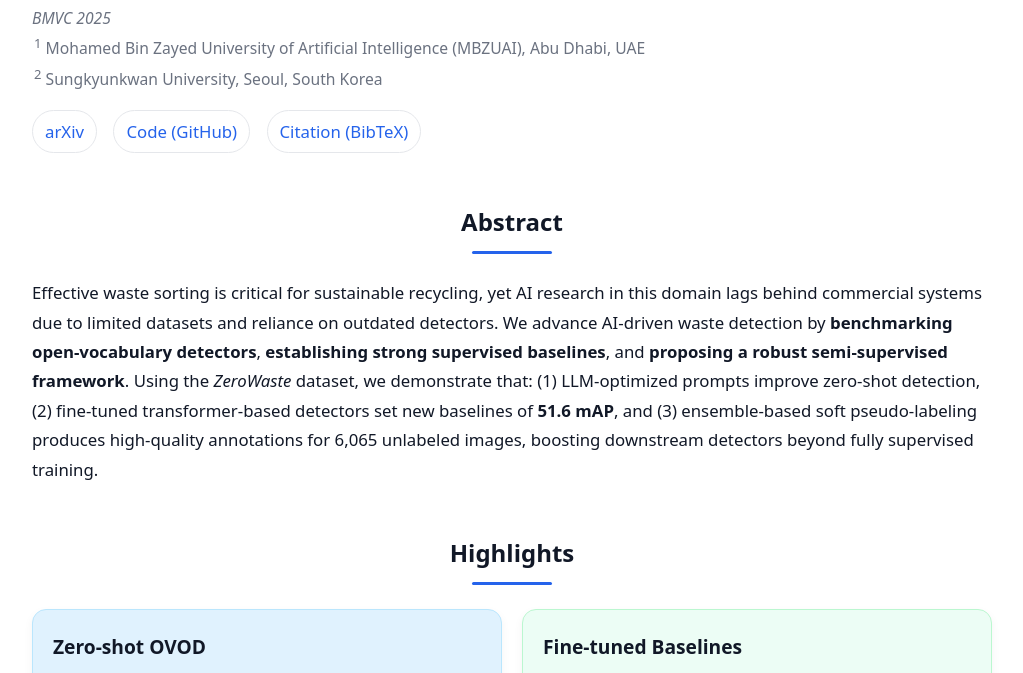
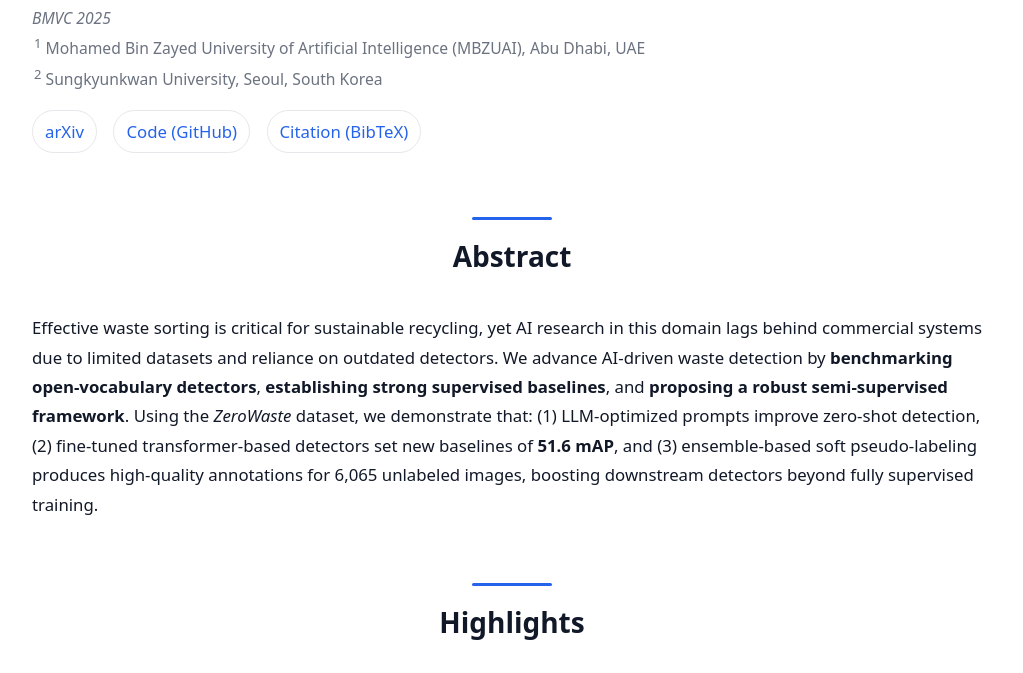
Before and after one commit to h-abid97/robust-waste-detection, a plain HTML site: page docs/index.html in a window 1280 px wide. Shown: the part 110-783 px from the top of the page, without its empty margins (128-1151 px from the left). Drawn offline with Linux system fonts and the light colour scheme.

Commit message:
Style: add colors and improve highlights section

```diff
--- a/docs/css/style.css
+++ b/docs/css/style.css
@@ -228,22 +228,23 @@ h3 {
   color: var(--muted);
 }
 
-/* ---------- Section headers with centered short divider ---------- */
+/* ---------- Section headers with centered divider ABOVE ---------- */
 h2 {
-  margin: 3rem 0 1.5rem;
-  font-size: 1.5rem;
-  text-align: center;       /* center-align the heading text */
-  position: relative;       /* needed for the ::after pseudo-element */
-  font-weight: 650;
+  margin: 4rem 0 2rem;     /* extra spacing above and below */
+  font-size: 1.75rem;      /* larger font size */
+  text-align: center;      /* center the heading text */
+  font-weight: 700;
+  position: relative;
 }
-h2::after {
+
+h2::before {
   content: "";
   display: block;
-  width: 80px;              /* length of divider line */
-  height: 3px;              /* thickness */
+  width: 80px;             /* length of divider line */
+  height: 3px;             /* thickness */
   background: var(--accent);
-  margin: 0.5rem auto 0;    /* space above, auto centers horizontally */
-  border-radius: 2px;       /* rounded edges for a smoother look */
+  margin: 0 auto 0.75rem;  /* auto centers, with spacing below line */
+  border-radius: 2px;
 }
 
 /* ---------- Motion sensitivity (optional) ---------- */
```
